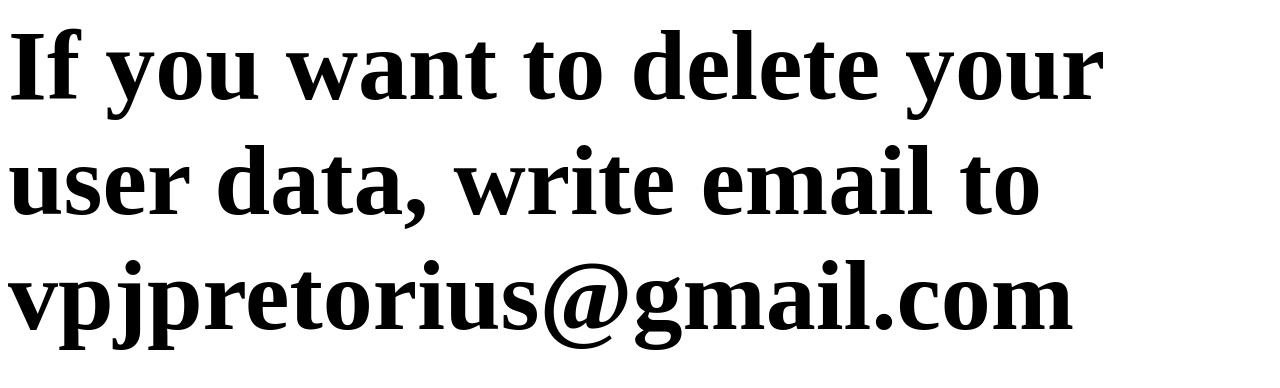
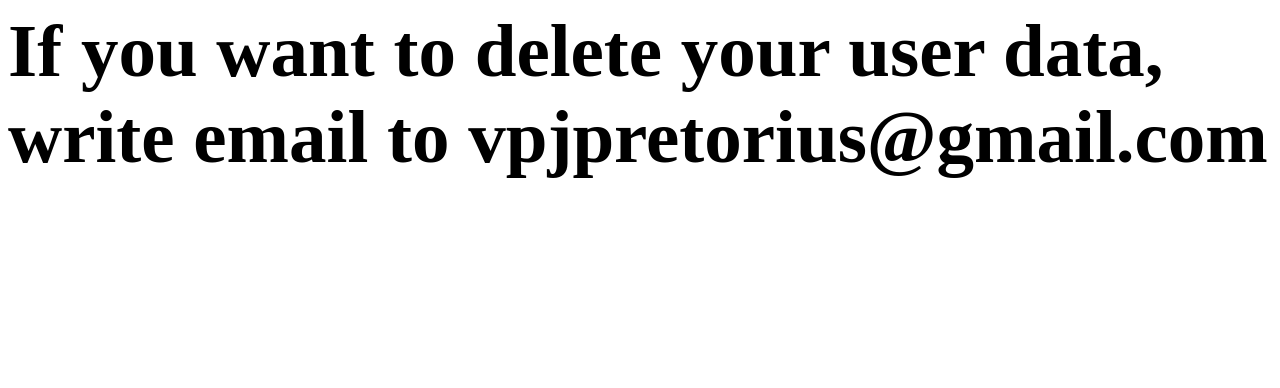
Before and after one commit to Grashey21/flexbox_web, a plain HTML site: page delete-data/index.html in a window 1280 px wide. Drawn offline with Linux system fonts and the light colour scheme.

Commit message:
Update index.html

```diff
--- a/delete-data/index.html
+++ b/delete-data/index.html
@@ -1 +1 @@
-<h1 style="font-size:100px;" >If you want to delete your user data, write email to vpjpretorius@gmail.com</h1>
+<h1 style="font-size:75px;" >If you want to delete your user data, write email to vpjpretorius@gmail.com</h1>
```
